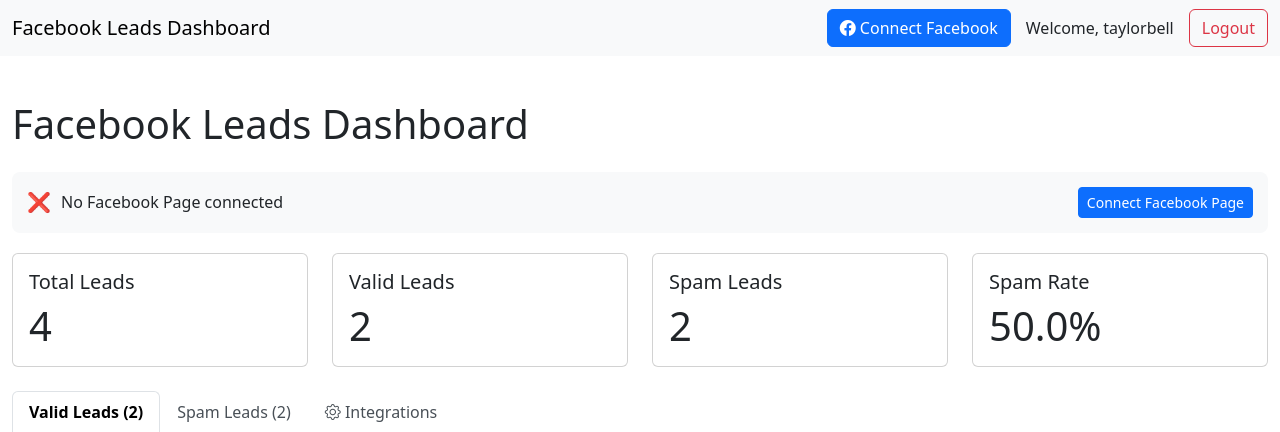
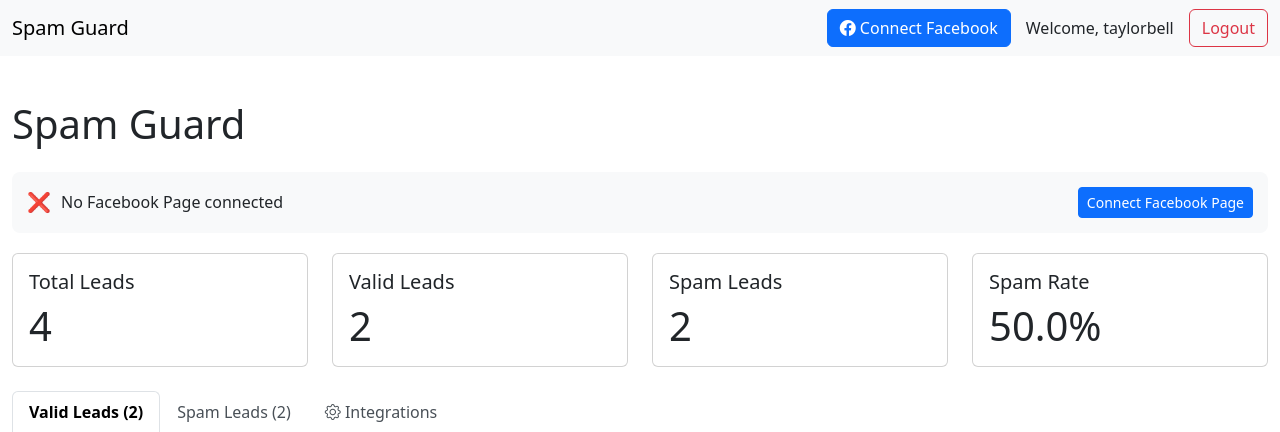
Before and after one commit to vtbell21/leadfilter, a Django app: page /dashboard/ in a window 1280 px wide. Shown: the top 432 px of the page. Run offline with Django 5.2, Linux system fonts and the light colour scheme; a user stored in the database is signed in; data comes from the database, SQL or seed files in the repository; data that the repository does not hold is empty; some libraries are stand-ins or nearby versions.

Commit message:
Changed app name to Spam Guard throughout dashboard

```diff
--- a/leads/templates/leads/leads_dashboard.html
+++ b/leads/templates/leads/leads_dashboard.html
@@ -3,7 +3,7 @@
 <head>
     <meta charset="UTF-8">
     <meta name="viewport" content="width=device-width, initial-scale=1.0">
-    <title>Facebook Leads Dashboard</title>
+    <title>Spam Guard</title>
     <!-- Bootstrap CSS -->
     <link href="https://cdn.jsdelivr.net/npm/bootstrap@5.3.0/dist/css/bootstrap.min.css" rel="stylesheet">
     <link rel="stylesheet" href="https://cdn.jsdelivr.net/npm/bootstrap-icons@1.7.2/font/bootstrap-icons.css">
@@ -185,7 +185,7 @@
 <body>
     <nav class="navbar navbar-expand-lg navbar-light bg-light">
         <div class="container-fluid">
-            <a class="navbar-brand" href="{% url 'leads:dashboard' %}">Facebook Leads Dashboard</a>
+            <a class="navbar-brand" href="{% url 'leads:dashboard' %}">Spam Guard</a>
             <div class="d-flex align-items-center">
                 <a href="{% url 'leads:facebook_connect' %}" class="btn btn-primary connect-btn">
                     <i class="bi bi-facebook"></i> Connect Facebook
@@ -197,7 +197,7 @@
     </nav>
 
     <div class="container-fluid py-4">
-        <h1 class="mb-4">Facebook Leads Dashboard</h1>
+        <h1 class="mb-4">Spam Guard</h1>
 
         {% if messages %}
             {% for message in messages %}
```
